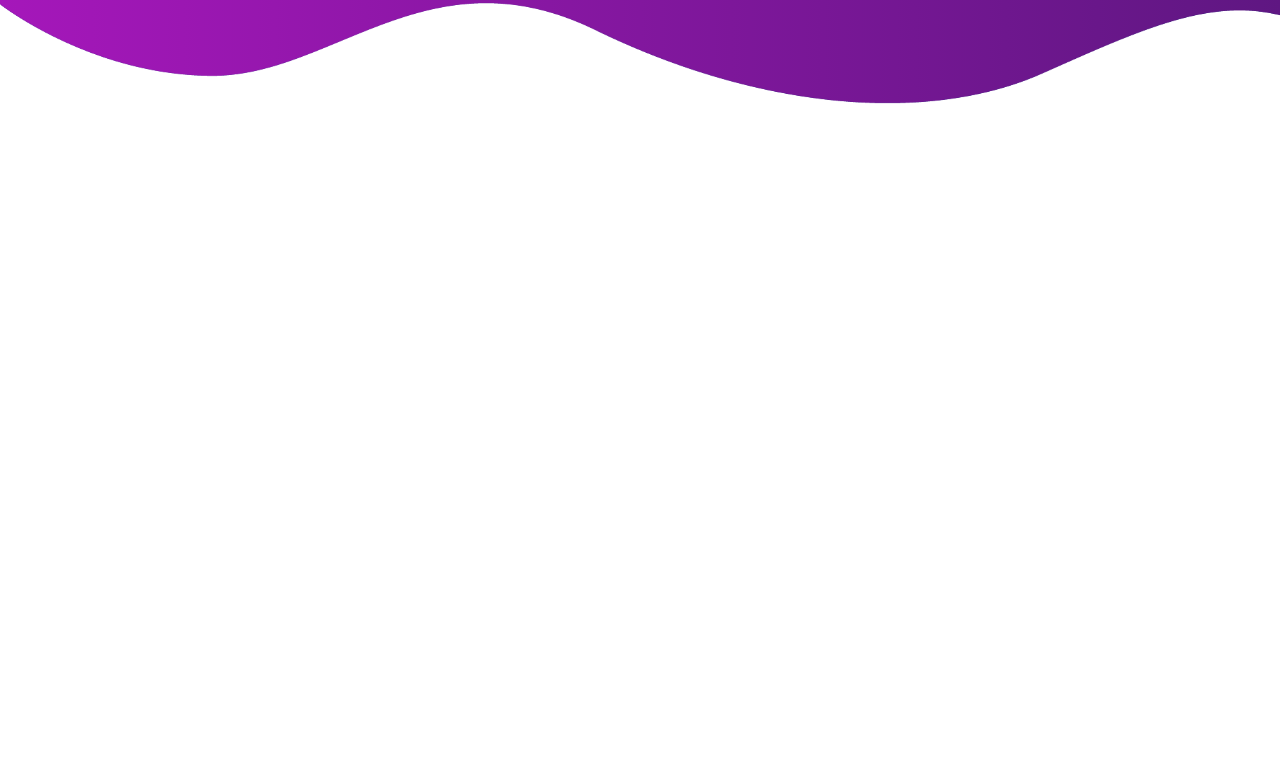
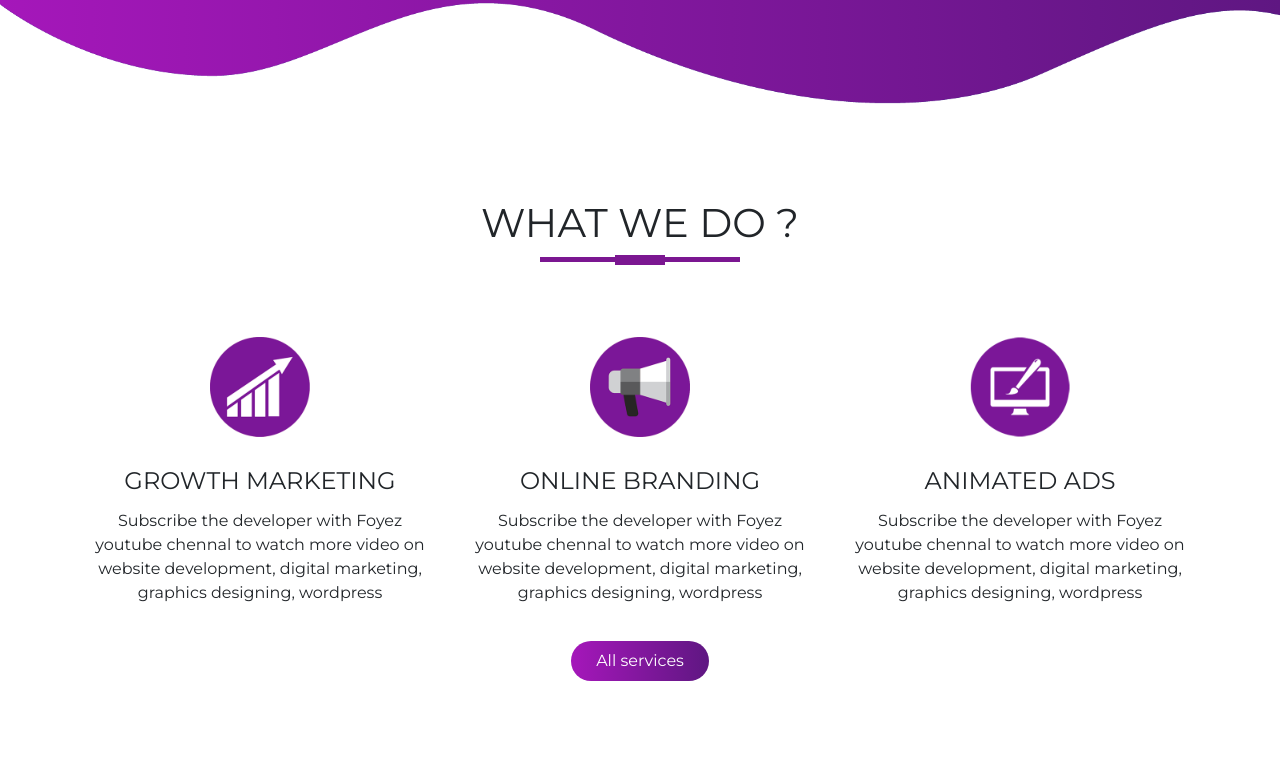
Before and after one commit to Foyez-Ahamed/Agency_website_templete_2, a plain HTML site: page index.html in a window 1280 px wide. Shown: the part 600-1361 px from the top of the page. Before the commit the page ends 800 px from the top, so only its background shows below. Drawn offline with nearby package versions, Linux system fonts and the light colour scheme.

Commit message:
services section add

```diff
--- a/index.html
+++ b/index.html
@@ -71,6 +71,37 @@
     </section>
      <!-- banner section end  -->
 
+
+     <!-- services section start  -->
+     <section id="services">
+
+      <div class="container text-center">
+         <h1 class="title">what we do ?</h1>
+        <div class="row text-center">
+          <div class="col-md-4 services">
+            <img src="images/service1.png" class="service-img" alt="service-1">
+            <h4>Growth marketing</h4>
+            <P>Subscribe the developer with Foyez youtube chennal to watch more video on website
+              development, digital marketing, graphics designing, wordpress </P>
+          </div>
+          <div class="col-md-4 services ">
+            <img src="images/service2.png" class="service-img" alt="service-1">
+            <h4>online branding</h4>
+            <P>Subscribe the developer with Foyez youtube chennal to watch more video on website
+              development, digital marketing, graphics designing, wordpress </P>
+          </div>
+          <div class="col-md-4 services">
+            <img src="images/service3.png" class="service-img" alt="service-1">
+            <h4>animated ads</h4>
+            <P>Subscribe the developer with Foyez youtube chennal to watch more video on website
+              development, digital marketing, graphics designing, wordpress </P>
+          </div>
+        </div>
+        <button type="button" class="btn btn-primary">All services</button>
+      </div>
+     </section>
+     <!-- services section end  -->
+
     <!-- bootstrap js cdn  -->
     <script src="https://cdn.jsdelivr.net/npm/bootstrap@5.3.0-alpha1/dist/js/bootstrap.bundle.min.js" integrity="sha384-w76AqPfDkMBDXo30jS1Sgez6pr3x5MlQ1ZAGC+nuZB+EYdgRZgiwxhTBTkF7CXvN" crossorigin="anonymous"></script>
     <script src="https://cdn.jsdelivr.net/npm/bootstrap@5.3.0-alpha1/dist/js/bootstrap.min.js" integrity="sha384-mQ93GR66B00ZXjt0YO5KlohRA5SY2XofN4zfuZxLkoj1gXtW8ANNCe9d5Y3eG5eD" crossorigin="anonymous"></script>
--- a/style.css
+++ b/style.css
@@ -74,5 +74,65 @@ body{
  .bottom-img{
     width: 100%;
  }
+/* banner section style end */
 
-/* banner section style end */
+
+
+
+/* services section style start  */
+ #services{
+    padding: 80px 0;
+ }
+
+ .title{
+    text-transform: uppercase;
+ }
+
+ .title::before{
+    content: '';
+    background: #7b1791;
+    height: 5px;
+    width: 200px;
+    margin-left: auto;
+    margin-right: auto;
+    display: block;
+    transform: translateY(63px);
+ }
+
+ .title::after {
+    content: '';
+    background: #7b1791;
+    height: 10px;
+    width: 50px;
+    margin-left: auto;
+    margin-right: auto;
+    margin-bottom: 40px;
+    display: block;
+    transform: translateY(8px);
+ }
+
+.service-img{
+    width: 100px;
+    margin-top: 20px;
+}
+
+.services{
+    padding: 20px;
+}
+
+.services h4{
+    padding: 5px;
+    margin-top: 25px;
+    text-transform: uppercase;
+    font-weight: 400;
+}
+
+#services .btn-primary{
+    box-shadow: none;
+    padding: 8px 25px;
+    border: none;
+    border-radius: 20px;
+    background-image: linear-gradient(to right, #a517ba, #5f1782);
+
+}
+/* services section style end  */
```
